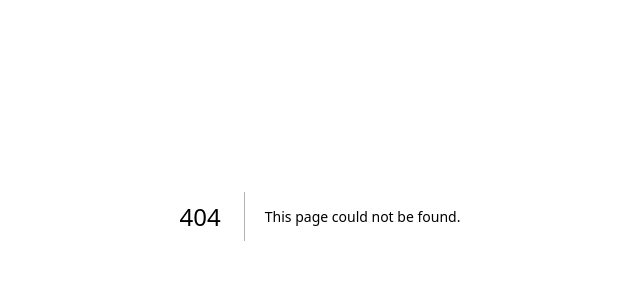
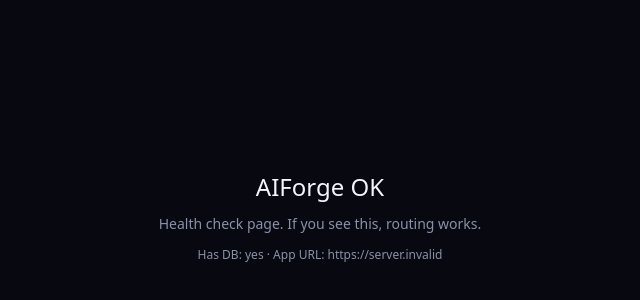
Before and after one commit to coder-digiforge/aiforge, a Next.js app: page /health in a window 1280 px wide. Before the commit this address had no page. Shown: the part 184-484 px from the top of the page, without its empty margins (320-960 px from the left). Built offline with nearby package versions, Linux system fonts and the light colour scheme; no server answers.

Commit message:
Add /health diagnostic page for production debugging.
Co-authored-by: Cursor <cursoragent@cursor.com>

```diff
--- /dev/null
+++ b/src/app/health/page.tsx
@@ -0,0 +1,29 @@
+export const dynamic = "force-dynamic";
+
+export default function HealthPage() {
+  const hasDb = Boolean(process.env.DATABASE_URL?.trim());
+  const appUrl = process.env.NEXT_PUBLIC_APP_URL?.trim() || "(not set)";
+
+  return (
+    <main
+      style={{
+        minHeight: "100vh",
+        display: "grid",
+        placeItems: "center",
+        background: "#080910",
+        color: "#f4f5fb",
+        fontFamily: "system-ui, sans-serif",
+      }}
+    >
+      <div style={{ textAlign: "center" }}>
+        <h1 style={{ fontSize: 24, marginBottom: 8 }}>AIForge OK</h1>
+        <p style={{ color: "#8991a8", fontSize: 14 }}>
+          Health check page. If you see this, routing works.
+        </p>
+        <p style={{ color: "#8991a8", fontSize: 12, marginTop: 12 }}>
+          Has DB: {hasDb ? "yes" : "no"} · App URL: {appUrl}
+        </p>
+      </div>
+    </main>
+  );
+}
```
